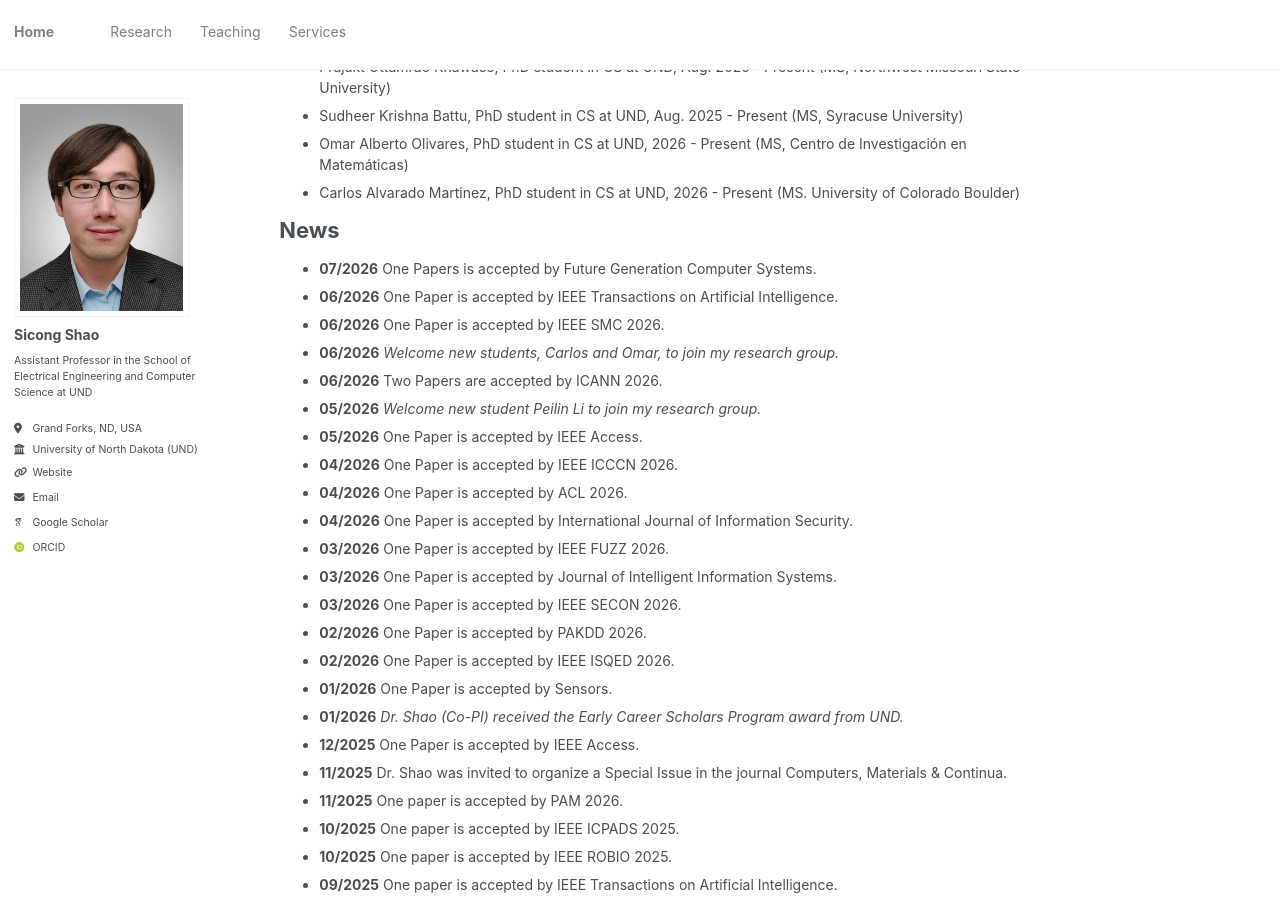
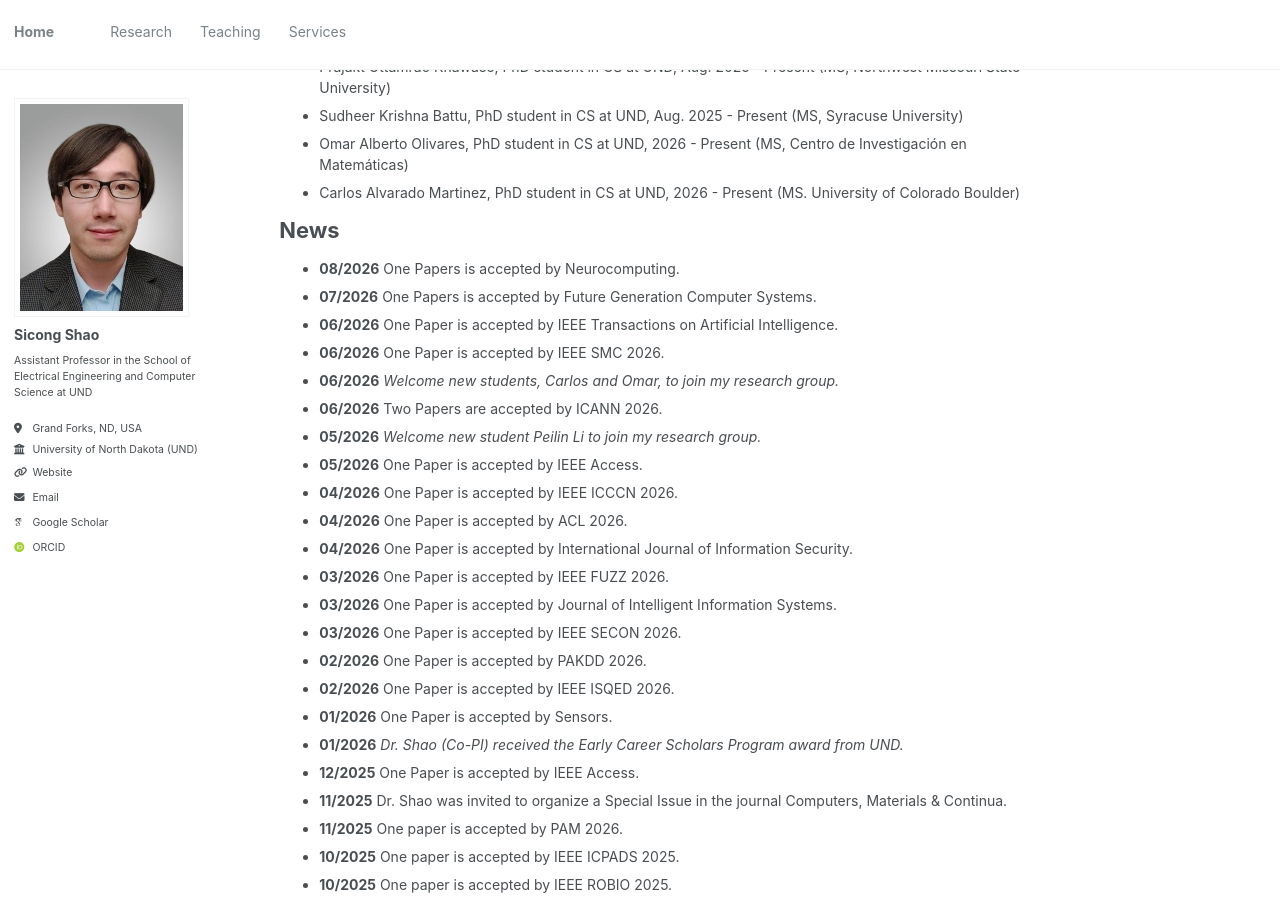
Before and after one commit to sicongshao/sicongshao.github.io, a Jekyll site: the page built from _pages/about.md, in a window 1280 px wide and 900 px high, scrolled down 627 px. Built offline with Jekyll 4.4.1, drawn with Linux system fonts in a browser that asks for light colours; some web fonts are replaced.

Commit message:
first commit

```diff
--- a/_pages/about.md
+++ b/_pages/about.md
@@ -35,6 +35,7 @@ Students
 
 News
 ======
+* **08/2026** One Papers is accepted by Neurocomputing.
 * **07/2026** One Papers is accepted by Future Generation Computer Systems.
 * **06/2026** One Paper is accepted by IEEE Transactions on Artificial Intelligence.
 * **06/2026** One Paper is accepted by IEEE SMC 2026.
```
